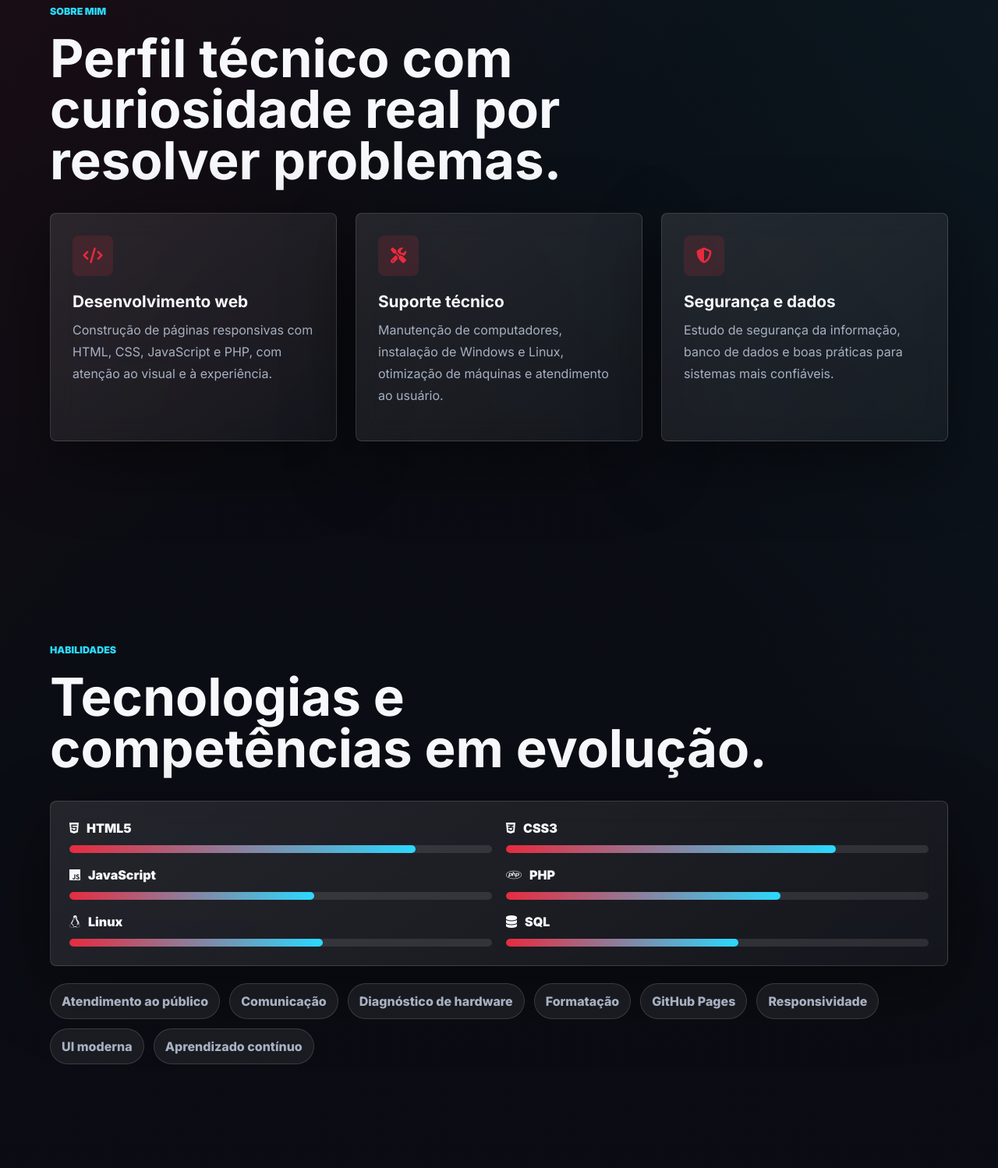
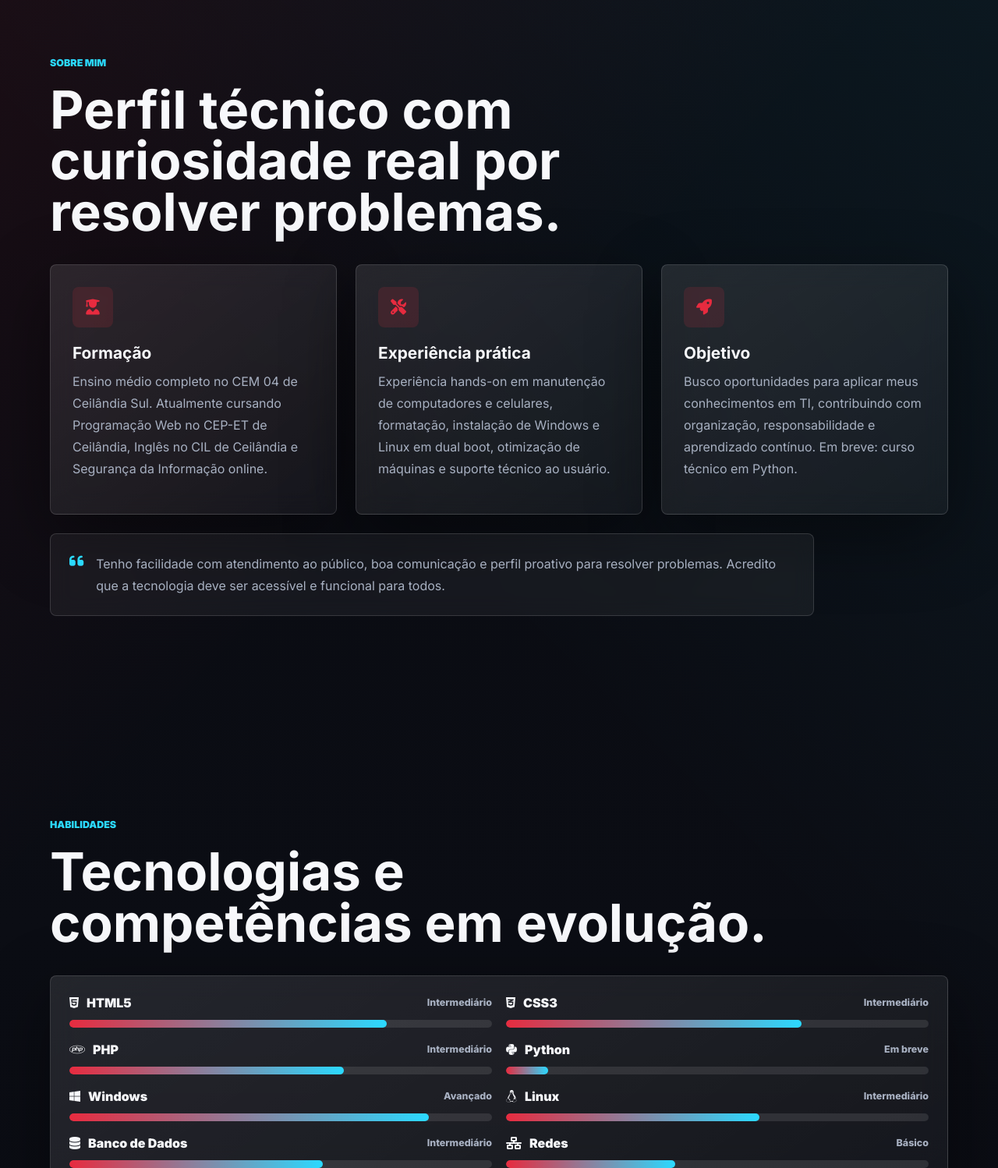
Before and after one commit to curssedr/curssedr.github.io, a plain HTML site: page index.html in a window 1280 px wide. Shown: the part 1302-2800 px from the top of the page at 78% size. Drawn offline with Linux system fonts and the light colour scheme.

Commit message:
Preserve original portfolio information

```diff
--- a/index.html
+++ b/index.html
@@ -37,8 +37,9 @@
         <span class="status-pill"><span></span> Disponível para oportunidades</span>
         <h1>Desenvolvedor web em formação, com mão na massa em TI.</h1>
         <p>
-          Crio interfaces modernas, organizo experiências digitais e trago uma base prática
-          de suporte técnico, manutenção, sistemas operacionais e atendimento ao usuário.
+          Profissional em formação com experiência prática em manutenção de computadores,
+          instalação de sistemas operacionais e desenvolvimento web. Atualmente cursando
+          Programação Web e preparando-me para expandir minhas habilidades com Python.
         </p>
         <div class="hero-actions">
           <a class="btn primary" href="#projetos"><i class="fas fa-layer-group"></i> Ver projetos</a>
@@ -60,9 +61,14 @@
           <pre><code><span class="muted">const</span> kayki = {
   nome: <span class="string">"Kayki Marques"</span>,
   local: <span class="string">"Ceilândia, DF"</span>,
-  stack: [<span class="string">"HTML"</span>, <span class="string">"CSS"</span>, <span class="string">"JavaScript"</span>, <span class="string">"PHP"</span>],
-  foco: <span class="string">"Web + Suporte Técnico"</span>,
-  postura: <span class="string">"curioso, prático e responsável"</span>
+  stack: [<span class="string">"HTML"</span>, <span class="string">"CSS"</span>, <span class="string">"PHP"</span>],
+  aprendendo: [<span class="string">"Python"</span>, <span class="string">"SQL"</span>],
+  interesses: [
+    <span class="string">"Desenvolvimento Web"</span>,
+    <span class="string">"Suporte Técnico"</span>,
+    <span class="string">"Segurança da Info"</span>
+  ],
+  disponivel: true
 };</code></pre>
         </div>
         <div class="orbit-card one"><i class="fab fa-html5"></i> HTML</div>
@@ -78,20 +84,24 @@
       </div>
       <div class="about-grid">
         <article class="glass-card reveal">
-          <i class="fas fa-code"></i>
-          <h3>Desenvolvimento web</h3>
-          <p>Construção de páginas responsivas com HTML, CSS, JavaScript e PHP, com atenção ao visual e à experiência.</p>
+          <i class="fas fa-user-graduate"></i>
+          <h3>Formação</h3>
+          <p>Ensino médio completo no CEM 04 de Ceilândia Sul. Atualmente cursando Programação Web no CEP-ET de Ceilândia, Inglês no CIL de Ceilândia e Segurança da Informação online.</p>
         </article>
         <article class="glass-card reveal">
           <i class="fas fa-screwdriver-wrench"></i>
-          <h3>Suporte técnico</h3>
-          <p>Manutenção de computadores, instalação de Windows e Linux, otimização de máquinas e atendimento ao usuário.</p>
+          <h3>Experiência prática</h3>
+          <p>Experiência hands-on em manutenção de computadores e celulares, formatação, instalação de Windows e Linux em dual boot, otimização de máquinas e suporte técnico ao usuário.</p>
         </article>
         <article class="glass-card reveal">
-          <i class="fas fa-shield-halved"></i>
-          <h3>Segurança e dados</h3>
-          <p>Estudo de segurança da informação, banco de dados e boas práticas para sistemas mais confiáveis.</p>
+          <i class="fas fa-rocket"></i>
+          <h3>Objetivo</h3>
+          <p>Busco oportunidades para aplicar meus conhecimentos em TI, contribuindo com organização, responsabilidade e aprendizado contínuo. Em breve: curso técnico em Python.</p>
         </article>
+      </div>
+      <div class="profile-quote reveal">
+        <i class="fas fa-quote-left"></i>
+        <p>Tenho facilidade com atendimento ao público, boa comunicação e perfil proativo para resolver problemas. Acredito que a tecnologia deve ser acessível e funcional para todos.</p>
       </div>
     </section>
 
@@ -101,22 +111,28 @@
         <h2>Tecnologias e competências em evolução.</h2>
       </div>
       <div class="skills-board reveal">
-        <div class="skill-line"><span><i class="fab fa-html5"></i> HTML5</span><b style="--level: 82%"></b></div>
-        <div class="skill-line"><span><i class="fab fa-css3-alt"></i> CSS3</span><b style="--level: 78%"></b></div>
-        <div class="skill-line"><span><i class="fab fa-js"></i> JavaScript</span><b style="--level: 58%"></b></div>
-        <div class="skill-line"><span><i class="fab fa-php"></i> PHP</span><b style="--level: 65%"></b></div>
-        <div class="skill-line"><span><i class="fab fa-linux"></i> Linux</span><b style="--level: 60%"></b></div>
-        <div class="skill-line"><span><i class="fas fa-database"></i> SQL</span><b style="--level: 55%"></b></div>
+        <div class="skill-line"><span><i class="fab fa-html5"></i> HTML5 <em>Intermediário</em></span><b style="--level: 75%"></b></div>
+        <div class="skill-line"><span><i class="fab fa-css3-alt"></i> CSS3 <em>Intermediário</em></span><b style="--level: 70%"></b></div>
+        <div class="skill-line"><span><i class="fab fa-php"></i> PHP <em>Intermediário</em></span><b style="--level: 65%"></b></div>
+        <div class="skill-line"><span><i class="fab fa-python"></i> Python <em>Em breve</em></span><b style="--level: 10%"></b></div>
+        <div class="skill-line"><span><i class="fab fa-windows"></i> Windows <em>Avançado</em></span><b style="--level: 85%"></b></div>
+        <div class="skill-line"><span><i class="fab fa-linux"></i> Linux <em>Intermediário</em></span><b style="--level: 60%"></b></div>
+        <div class="skill-line"><span><i class="fas fa-database"></i> Banco de Dados <em>Intermediário</em></span><b style="--level: 60%"></b></div>
+        <div class="skill-line"><span><i class="fas fa-network-wired"></i> Redes <em>Básico</em></span><b style="--level: 40%"></b></div>
+        <div class="skill-line"><span><i class="fab fa-js"></i> JavaScript <em>Em evolução</em></span><b style="--level: 58%"></b></div>
       </div>
       <div class="tag-cloud reveal" aria-label="Competências">
         <span>Atendimento ao público</span>
         <span>Comunicação</span>
+        <span>Proatividade</span>
         <span>Diagnóstico de hardware</span>
+        <span>Manutenção preventiva</span>
         <span>Formatação</span>
+        <span>Windows e Linux</span>
         <span>GitHub Pages</span>
         <span>Responsividade</span>
-        <span>UI moderna</span>
-        <span>Aprendizado contínuo</span>
+        <span>Segurança da Informação</span>
+        <span>Inglês cursando</span>
       </div>
     </section>
 
@@ -181,22 +197,27 @@
         <article class="timeline-item reveal">
           <span>Concluído</span>
           <h3>Ensino Médio Completo</h3>
-          <p>CEM 04 de Ceilândia Sul.</p>
+          <p><strong>CEM 04 de Ceilândia Sul.</strong> Formação básica completa com foco em desenvolvimento acadêmico.</p>
         </article>
         <article class="timeline-item reveal">
           <span>Cursando</span>
           <h3>Programação Web</h3>
-          <p>HTML, CSS, PHP, banco de dados e projetos práticos no CEP-ET de Ceilândia.</p>
+          <p><strong>CEP-ET de Ceilândia.</strong> Desenvolvimento web com HTML, CSS, PHP e banco de dados. Projetos práticos e metodologia hands-on.</p>
         </article>
         <article class="timeline-item reveal">
           <span>Cursando</span>
-          <h3>Inglês e Segurança da Informação</h3>
-          <p>Estudos voltados para documentação técnica, boas práticas e proteção de dados.</p>
+          <h3>Curso de Inglês</h3>
+          <p><strong>Centro Interescolar de Línguas de Ceilândia (CIL).</strong> Aprimoramento da língua inglesa para leitura de documentação técnica e comunicação profissional.</p>
         </article>
         <article class="timeline-item reveal">
-          <span>Próximo passo</span>
-          <h3>Python</h3>
-          <p>Aprofundamento em automação, APIs e lógica de programação.</p>
+          <span>Cursando</span>
+          <h3>Segurança da Informação</h3>
+          <p><strong>Curso online.</strong> Fundamentos de cibersegurança, boas práticas de proteção de dados e prevenção a ataques.</p>
+        </article>
+        <article class="timeline-item reveal">
+          <span>Em breve</span>
+          <h3>Curso Técnico em Python</h3>
+          <p><strong>Instituição a definir.</strong> Próximo passo na carreira: aprofundamento em Python, desenvolvimento de APIs e automação.</p>
         </article>
       </div>
     </section>
@@ -207,6 +228,11 @@
           <span class="section-kicker">Contato</span>
           <h2>Vamos conversar sobre oportunidades?</h2>
           <p>Estou aberto a projetos, aprendizado prático, suporte técnico e vagas de entrada em tecnologia.</p>
+          <div class="contact-info">
+            <span><i class="fas fa-map-marker-alt"></i> Ceilândia Sul, DF - 72220-081</span>
+            <span><i class="fas fa-phone-alt"></i> (61) 99272-9256</span>
+            <span><i class="fas fa-envelope"></i> kayki@email.com</span>
+          </div>
         </div>
         <div class="contact-actions">
           <a class="btn primary" href="mailto:kayki@email.com"><i class="fas fa-envelope"></i> Enviar e-mail</a>
--- a/styles.css
+++ b/styles.css
@@ -210,6 +210,7 @@ h3 {
 .hero-copy p,
 .section-heading p,
 .glass-card p,
+.profile-quote p,
 .project-content p,
 .timeline-item p,
 .contact-card p {
@@ -431,6 +432,28 @@ pre {
   font-size: 1.25rem;
 }
 
+.profile-quote {
+  display: grid;
+  grid-template-columns: auto minmax(0, 1fr);
+  gap: 16px;
+  max-width: 980px;
+  margin-top: 24px;
+  padding: 24px;
+  border: 1px solid var(--line);
+  border-radius: var(--radius);
+  background: rgba(255, 255, 255, 0.055);
+  backdrop-filter: blur(14px);
+}
+
+.profile-quote i {
+  color: var(--accent-2);
+  font-size: 1.3rem;
+}
+
+.profile-quote p {
+  margin-bottom: 0;
+}
+
 .skills-board {
   display: grid;
   grid-template-columns: repeat(2, minmax(0, 1fr));
@@ -448,6 +471,14 @@ pre {
   align-items: center;
   gap: 10px;
   font-weight: 900;
+}
+
+.skill-line em {
+  margin-left: auto;
+  color: var(--muted);
+  font-size: 0.78rem;
+  font-style: normal;
+  font-weight: 800;
 }
 
 .skill-line b {
@@ -621,7 +652,7 @@ pre {
 
 .timeline {
   position: relative;
-  grid-template-columns: repeat(4, minmax(0, 1fr));
+  grid-template-columns: repeat(5, minmax(0, 1fr));
 }
 
 .timeline-item {
@@ -641,6 +672,10 @@ pre {
   text-transform: uppercase;
 }
 
+.timeline-item strong {
+  color: var(--text);
+}
+
 .contact-card {
   display: grid;
   grid-template-columns: minmax(0, 1fr) auto;
@@ -656,6 +691,24 @@ pre {
   flex-wrap: wrap;
   justify-content: flex-end;
   gap: 12px;
+}
+
+.contact-info {
+  display: grid;
+  gap: 10px;
+  margin-top: 22px;
+  color: var(--muted);
+  font-weight: 800;
+}
+
+.contact-info span {
+  display: flex;
+  align-items: center;
+  gap: 10px;
+}
+
+.contact-info i {
+  color: var(--accent-2);
 }
 
 .footer {
```
